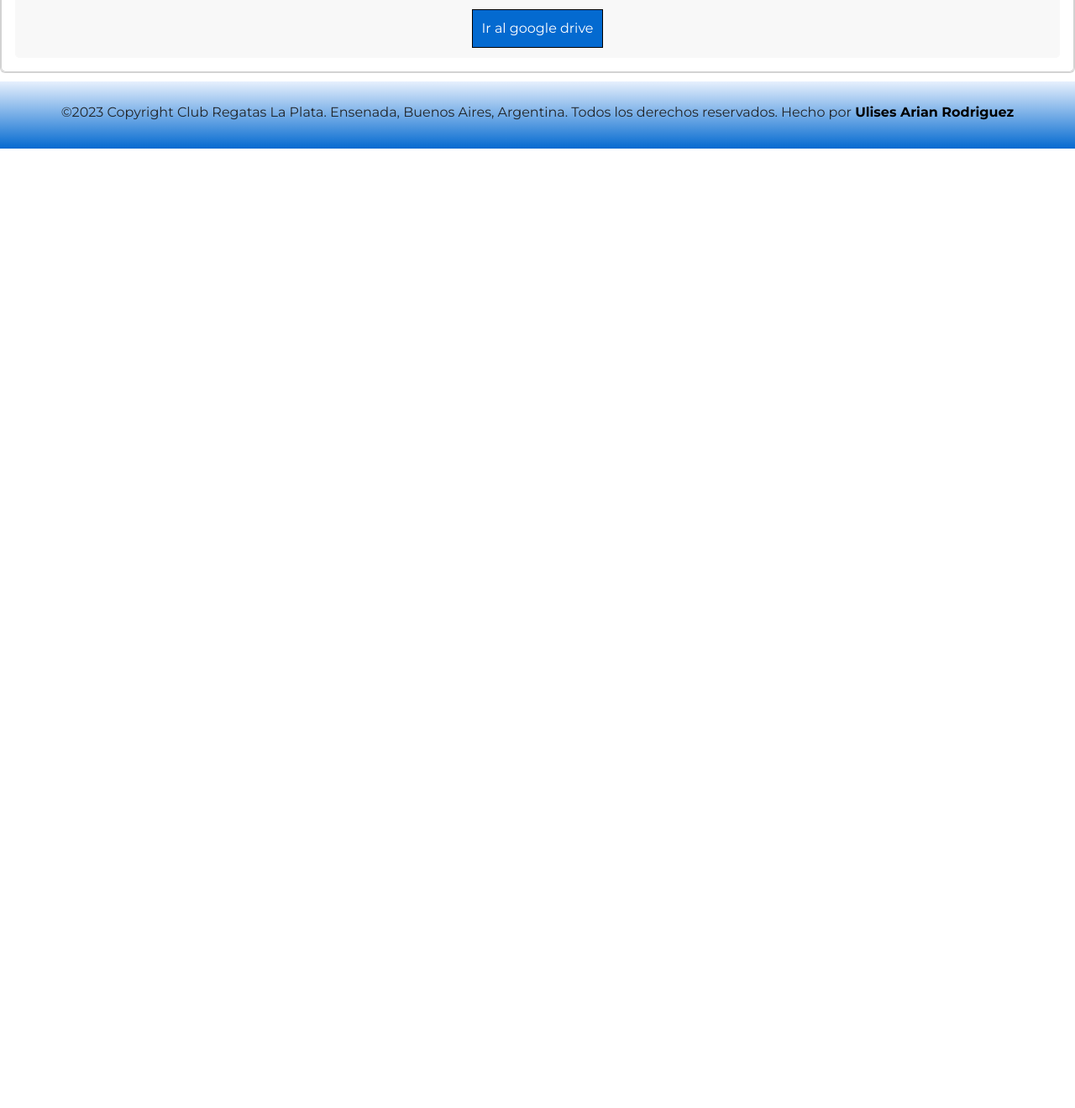
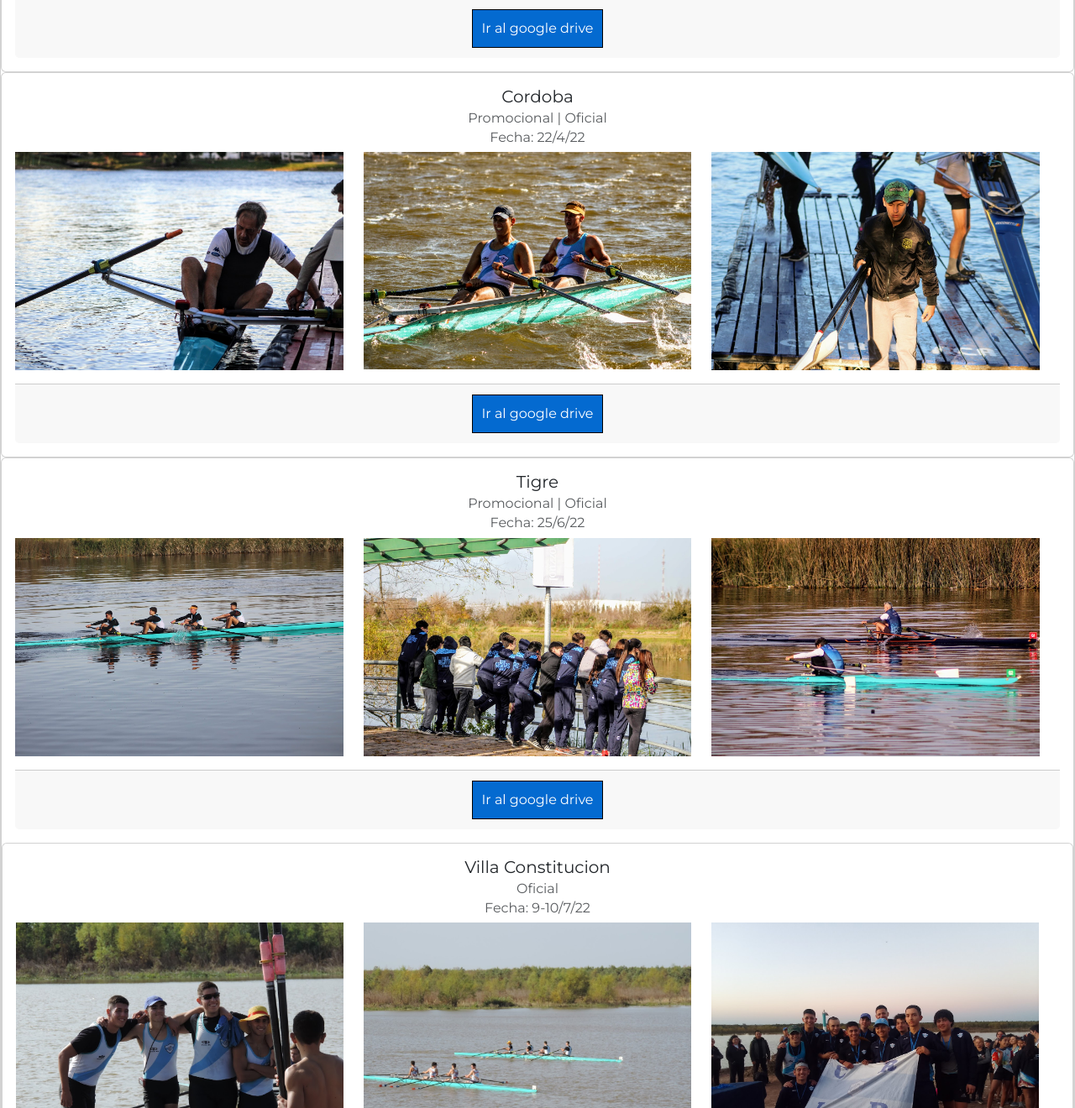
Before and after one commit to ulises25103/ProyectoFinalRodriguez, a website: page pages/imagenes.html in a window 1280 px wide. Shown: the part 1480-2800 px from the top of the page at 84% size. Before the commit the page ends 1657 px from the top, so only its background shows below. Drawn offline with nearby package versions, Linux system fonts and the light colour scheme.

Commit message:
preentrega2

```diff
--- a/pages/imagenes.html
+++ b/pages/imagenes.html
@@ -42,12 +42,12 @@
             </ul>
         </nav>
     </header>
-    <div class="text-center mb-4">
-    <h2>
-        Aca podes encontrar todas nuestras fotos en las regatas que nuestro club ha participado
-    </h2>
-</div>
     <main>
+        <div class="text-center mb-4">
+            <h2>
+                Aca podes encontrar todas nuestras fotos en las regatas que nuestro club ha participado
+            </h2>
+        </div>
         <div class="card text-center">
             <div class="card-body">
                 <h5 class="card-title">Regatas en Villa Constitución</h5>
@@ -92,6 +92,50 @@
             </div>
         </div>
     </div>
+    <div class="card text-center">
+        <div class="card-body">
+            <h5 class="card-title">Cordoba</h5>
+            <h6 class="card-subtitle mb-2 text-muted">Promocional | Oficial</h6>
+            <h6 class="card-subtitle mb-2 text-muted">Fecha: 22/4/22</h6>
+            <div class="row col-sm-12 col-md-12">
+            <div class="col-sm-12 col-md-4 mb-3"><img src="../img/richar.JPG" alt="foto2"></div>
+            <div class="col-sm-12 col-md-4 mb-3"><img src="../img/doblecordoba.JPG" alt="foto3"></div>
+            <div class="col-sm-12 col-md-4 mb-3"><img src="../img/raypm.JPG" alt="foto4"></div>
+        </div>
+            <div class="card-footer">
+            <a href="https://photos.app.goo.gl/v2ieBbub9ioasqN78" class="card-link" target="_blank">Ir al google drive</a>
+        </div>
+    </div>
+</div>
+<div class="card text-center">
+    <div class="card-body">
+        <h5 class="card-title">Tigre</h5>
+        <h6 class="card-subtitle mb-2 text-muted">Promocional | Oficial</h6>
+        <h6 class="card-subtitle mb-2 text-muted">Fecha: 25/6/22</h6>
+        <div class="row col-sm-12 col-md-12">
+        <div class="col-sm-12 col-md-4 mb-3"><img src="../img/cuatrosin.JPG" alt="foto2"></div>
+        <div class="col-sm-12 col-md-4 mb-3"><img src="../img/escuelita.JPG" alt="foto3"></div>
+        <div class="col-sm-12 col-md-4 mb-3"><img src="../img/singlemaster.JPG" alt="foto4"></div>
+    </div>
+        <div class="card-footer">
+        <a href="https://photos.app.goo.gl/6y5aayXgJj6h73vDA" class="card-link" target="_blank">Ir al google drive</a>
+    </div>
+</div>
+<div class="card text-center">
+    <div class="card-body">
+        <h5 class="card-title">Villa Constitucion</h5>
+        <h6 class="card-subtitle mb-2 text-muted">Oficial</h6>
+        <h6 class="card-subtitle mb-2 text-muted">Fecha: 9-10/7/22</h6>
+        <div class="row col-sm-12 col-md-12">
+        <div class="col-sm-12 col-md-4 mb-3"><img src="../img/dobles.JPG" alt="foto2"></div>
+        <div class="col-sm-12 col-md-4 mb-3"><img src="../img/cuadruple.jpg" alt="foto3"></div>
+        <div class="col-sm-12 col-md-4 mb-3"><img src="../img/duendes.jpg" alt="foto4"></div>
+    </div>
+        <div class="card-footer">
+        <a href="https://photos.app.goo.gl/6y5aayXgJj6h73vDA" class="card-link" target="_blank">Ir al google drive</a>
+    </div>
+</div>
+</div>
     </main>
     <section>
         <div class="instagram-sticky">
```
Also changed, not shown: pages/club.html (+8 -1 lines), pages/contacto.html (+7 -0 lines), pages/logros.html (+4 -7 lines), img/cuadruple.jpg (added), img/cuatrosin.JPG (added), img/doblecordoba.JPG (added), img/dobles.JPG (added), img/duendes.jpg (added), img/escuelita.JPG (added), img/raypm.JPG (added), img/richar.JPG (added), img/singlemaster.JPG (added).
